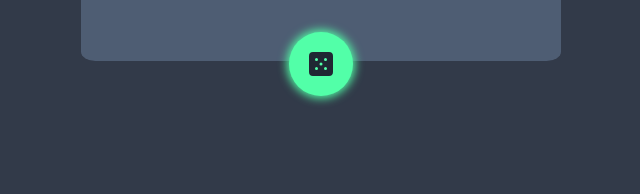
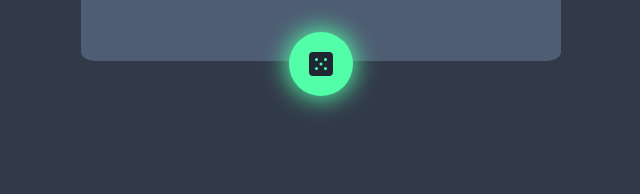
Before and after one commit to JryHL/AdviceGenerator, a plain HTML site: page index.html in a window 1280 px wide. In both pictures the pointer is over the button 640 px from the left and 571 px from the top of the page. Shown: the part 507-701 px from the top of the page, 319-959 px from the left. Drawn offline with Linux system fonts and the light colour scheme.

Commit message:
Increased Box Shadow blur to better match provided image

```diff
--- a/index.html
+++ b/index.html
@@ -91,7 +91,7 @@
     }
 
     #diceButton:hover {
-    	box-shadow: 0 0 10px 2px var(--neon-green);
+    	box-shadow: 0 0 24px 2px var(--neon-green);
     }
 
     #diceImage {
```
